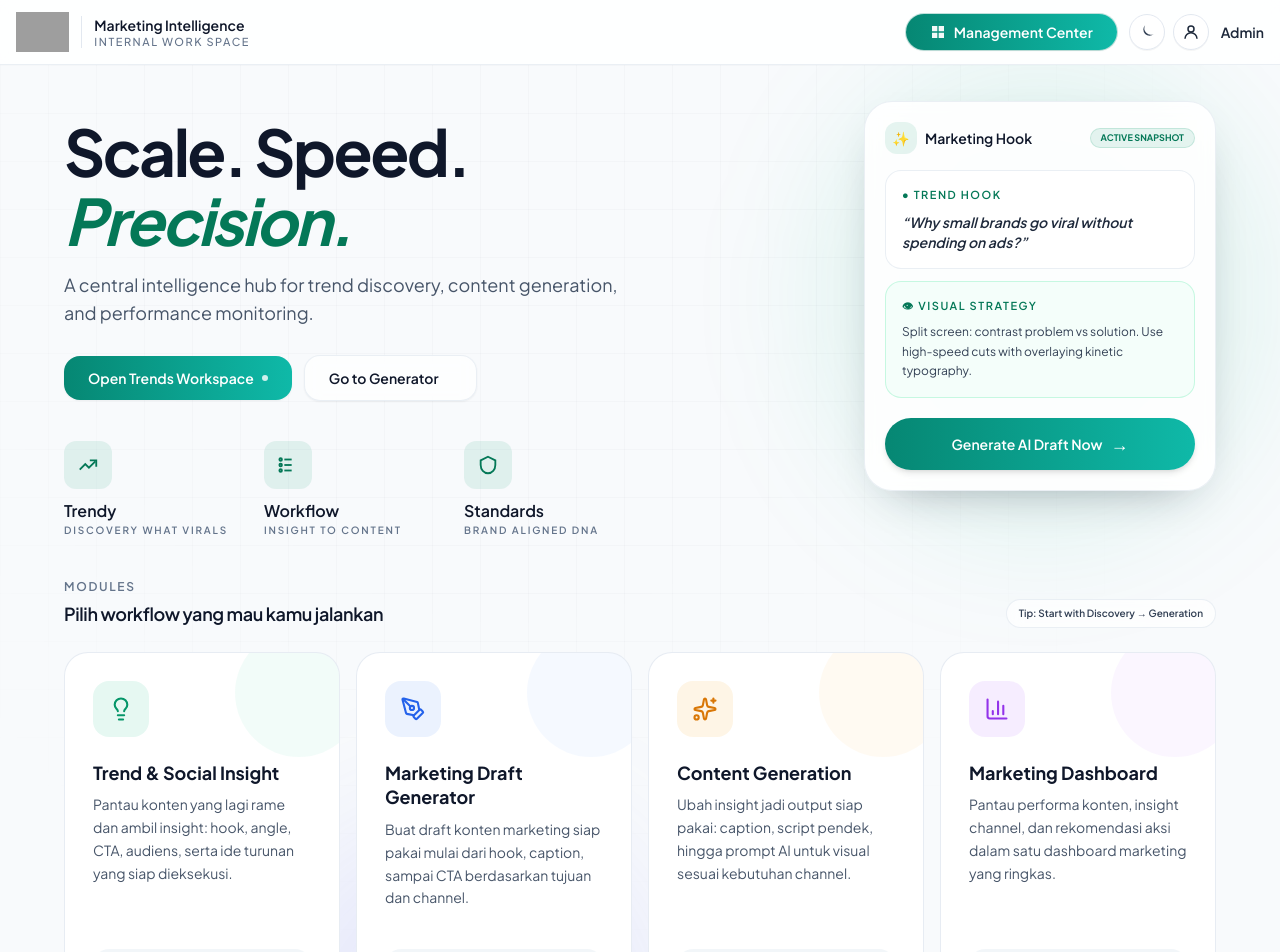
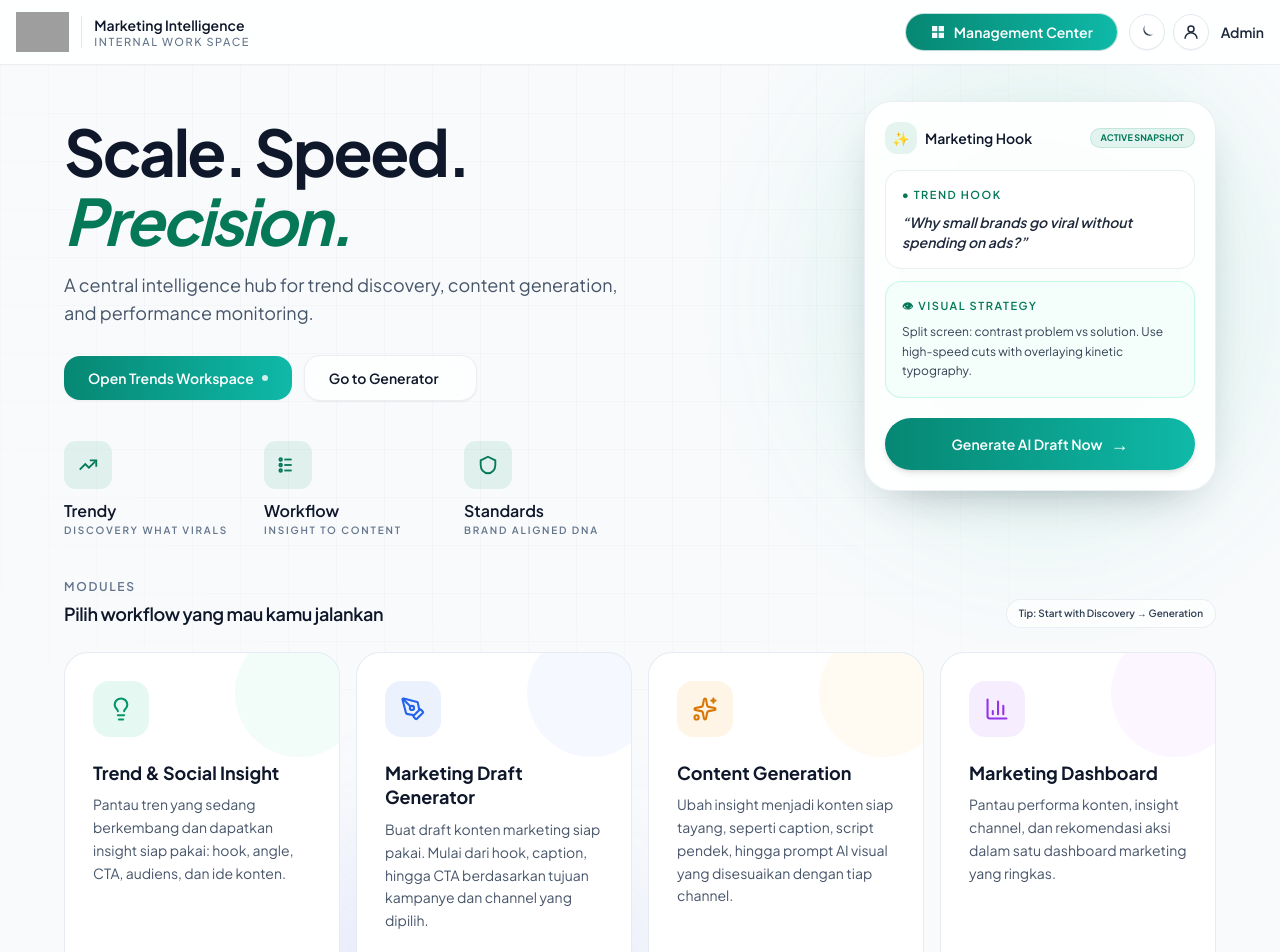
Before and after one commit to adun123/byd-marketing-ai, a React (Vite) app in the folder frontend/: page / in a window 1280 px wide. Shown: the top 952 px of the page. Built offline with nearby package versions, Linux system fonts and the light colour scheme; grey boxes are pictures that could not be loaded.

Commit message:
Menambahkan isi pada setiap komponen Card Item seperti ikon, judul, dan elemen lainnya.

```diff
--- a/frontend/src/pages/dashboard/data/dashboardCards.tsx
+++ b/frontend/src/pages/dashboard/data/dashboardCards.tsx
@@ -6,8 +6,7 @@ export const dashboardCards: AgentCard[] = [
   {
     title: "Trend & Social Insight",
     badge: "Insight",
-
-    desc: "Pantau konten yang lagi rame dan ambil insight: hook, angle, CTA, audiens, serta ide turunan yang siap dieksekusi.",
+    desc: "Pantau tren yang sedang berkembang dan dapatkan insight siap pakai: hook, angle, CTA, audiens, dan ide konten.",
     icon: <IconChart />,
     href: "/trends",
     ctaLabel: ""
@@ -15,8 +14,7 @@ export const dashboardCards: AgentCard[] = [
    {
     title: "Marketing Draft Generator",
     badge: "Draft",
-
-    desc: "Buat draft konten marketing siap pakai mulai dari hook, caption, sampai CTA berdasarkan tujuan dan channel.",
+    desc: "Buat draft konten marketing siap pakai. Mulai dari hook, caption, hingga CTA berdasarkan tujuan kampanye dan channel yang dipilih.",
     icon: <IconSearch />,
     href: "/draft-generator",
     ctaLabel: ""
@@ -24,8 +22,7 @@ export const dashboardCards: AgentCard[] = [
   {
     title: "Content Generation",
     badge: "Content",
-
-    desc: "Ubah insight jadi output siap pakai: caption, script pendek, hingga prompt AI untuk visual sesuai kebutuhan channel.",
+    desc: "Ubah insight menjadi konten siap tayang, seperti caption, script pendek, hingga prompt AI visual yang disesuaikan dengan tiap channel.",
     icon: <IconSparkles className="h-5 w-5 text-emerald-600" />,
     href: "content-generator",
     ctaLabel: ""
```
